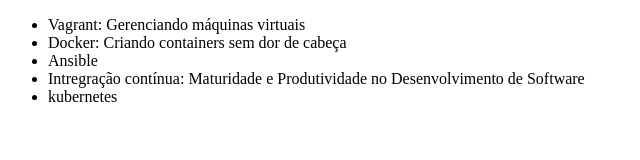
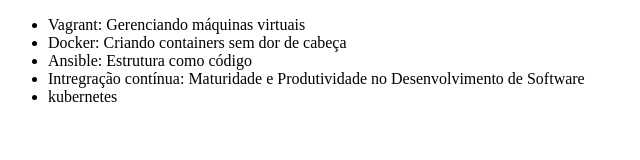
Before and after one commit to JoaoGui0/alura-git, a plain HTML site: page index.html in a window 1280 px wide. Shown: the whole page, without its empty margins (0-640 px from the left). Drawn offline with Linux system fonts and the light colour scheme.

Commit message:
Mudando nome do curso de Ansible

```diff
--- a/index.html
+++ b/index.html
@@ -9,7 +9,7 @@
     <ul>
         <li>Vagrant: Gerenciando máquinas virtuais</li>
         <li>Docker: Criando containers sem dor de cabeça</li>
-        <li>Ansible</li>
+        <li>Ansible: Estrutura como código</li>
         <li>Intregração contínua: Maturidade e Produtividade no Desenvolvimento de Software</li>
         <li>kubernetes</li>
     </ul>
```
